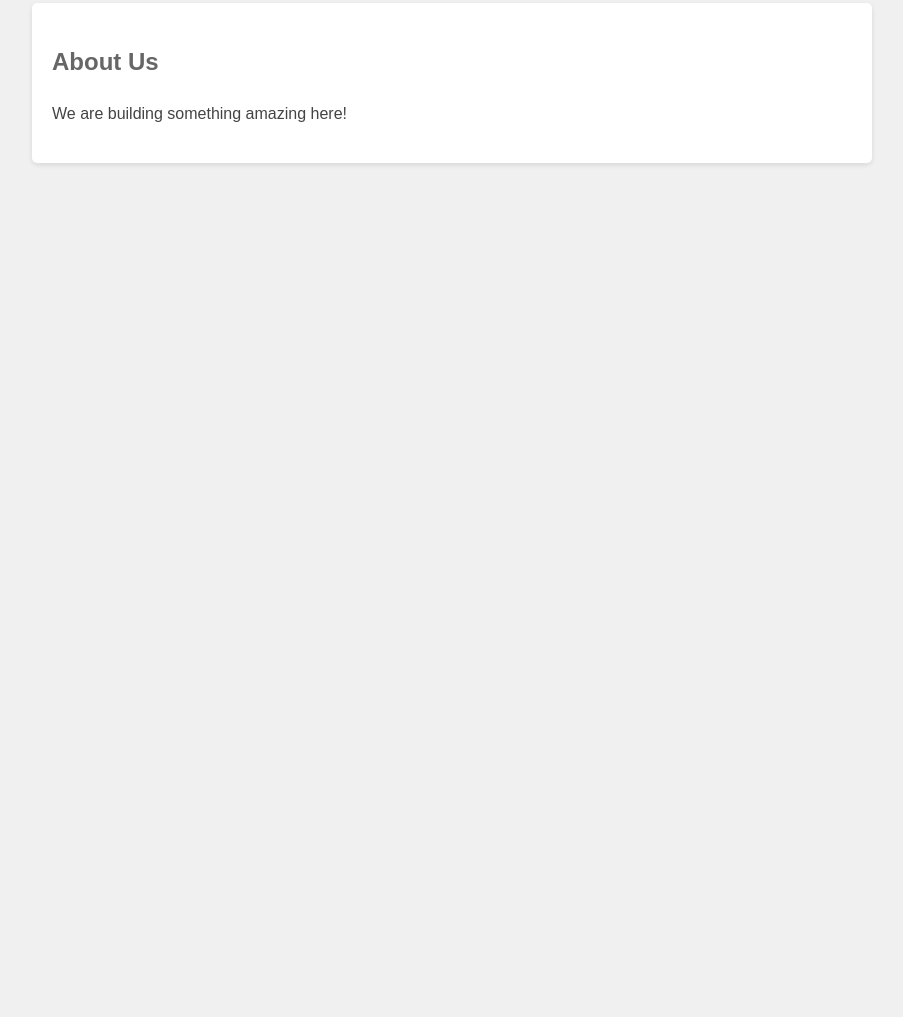
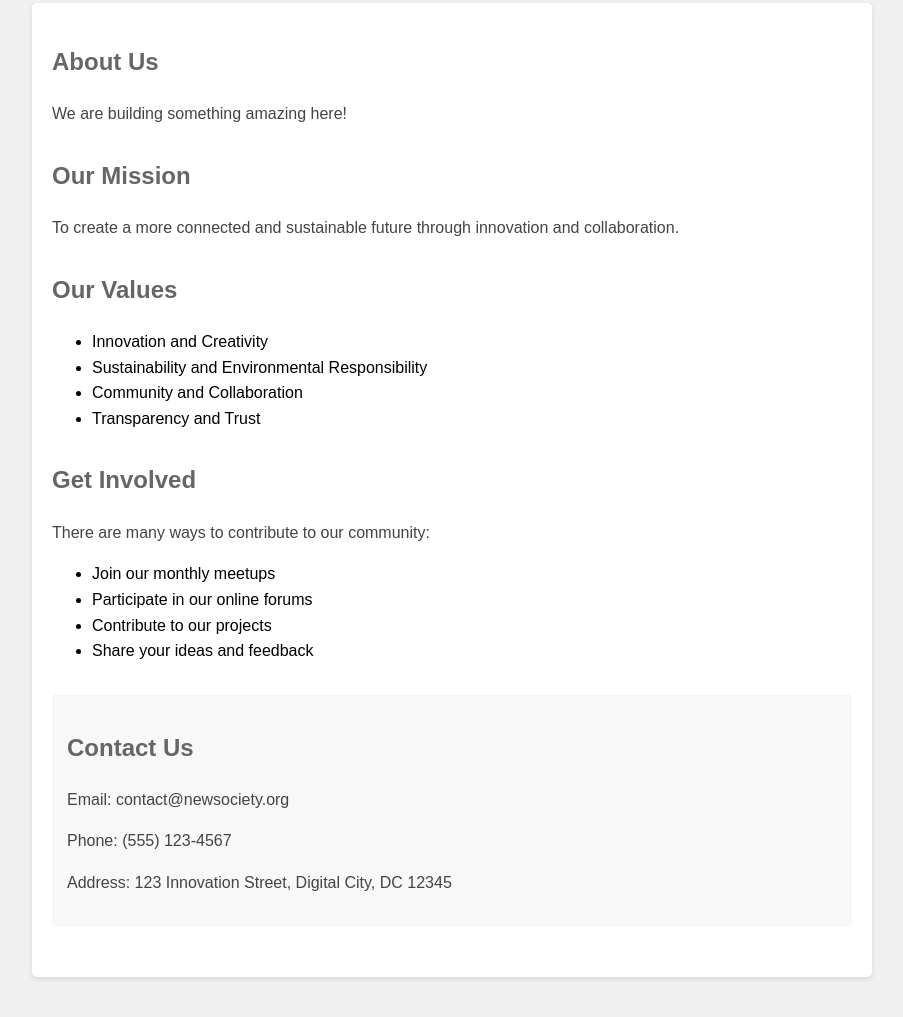
Before and after one commit to xdd880109/new-society-test, a plain HTML site: page index.html in a window 1280 px wide. Shown: the part 123-1140 px from the top of the page, without its empty margins (188-1091 px from the left). Before the commit the page ends 800 px from the top, so only its background shows below. Drawn offline with Linux system fonts and the light colour scheme.

Commit message:
Add new content sections

```diff
--- a/index.html
+++ b/index.html
@@ -25,6 +25,7 @@
             padding: 20px;
             border-radius: 5px;
             box-shadow: 0 2px 5px rgba(0,0,0,0.1);
+            margin-bottom: 20px;
         }
         h2 {
             color: #666;
@@ -32,13 +33,56 @@
         p {
             color: #444;
         }
+        .section {
+            margin-bottom: 30px;
+        }
+        .contact-info {
+            background-color: #f8f8f8;
+            padding: 15px;
+            border-radius: 3px;
+        }
     </style>
 </head>
 <body>
     <h1>Welcome to Our New Society</h1>
     <div class="content">
-        <h2>About Us</h2>
-        <p>We are building something amazing here!</p>
+        <div class="section">
+            <h2>About Us</h2>
+            <p>We are building something amazing here!</p>
+        </div>
+
+        <div class="section">
+            <h2>Our Mission</h2>
+            <p>To create a more connected and sustainable future through innovation and collaboration.</p>
+        </div>
+
+        <div class="section">
+            <h2>Our Values</h2>
+            <ul>
+                <li>Innovation and Creativity</li>
+                <li>Sustainability and Environmental Responsibility</li>
+                <li>Community and Collaboration</li>
+                <li>Transparency and Trust</li>
+            </ul>
+        </div>
+
+        <div class="section">
+            <h2>Get Involved</h2>
+            <p>There are many ways to contribute to our community:</p>
+            <ul>
+                <li>Join our monthly meetups</li>
+                <li>Participate in our online forums</li>
+                <li>Contribute to our projects</li>
+                <li>Share your ideas and feedback</li>
+            </ul>
+        </div>
+
+        <div class="section contact-info">
+            <h2>Contact Us</h2>
+            <p>Email: contact@newsociety.org</p>
+            <p>Phone: (555) 123-4567</p>
+            <p>Address: 123 Innovation Street, Digital City, DC 12345</p>
+        </div>
     </div>
 </body>
 </html>
```
